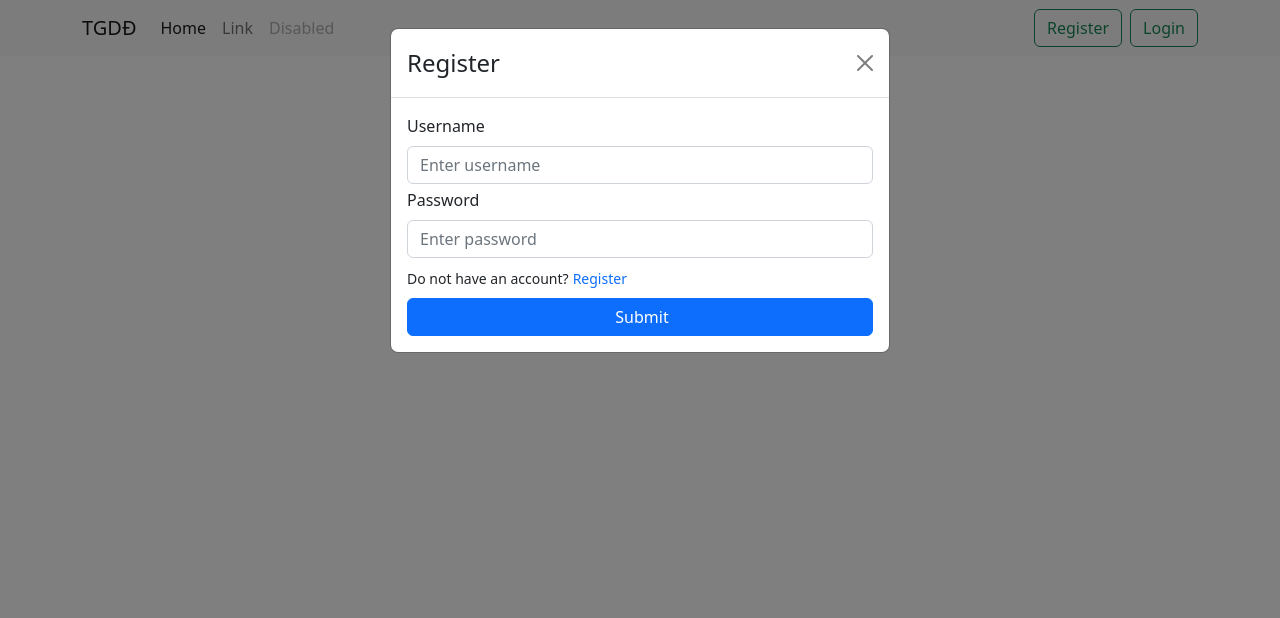
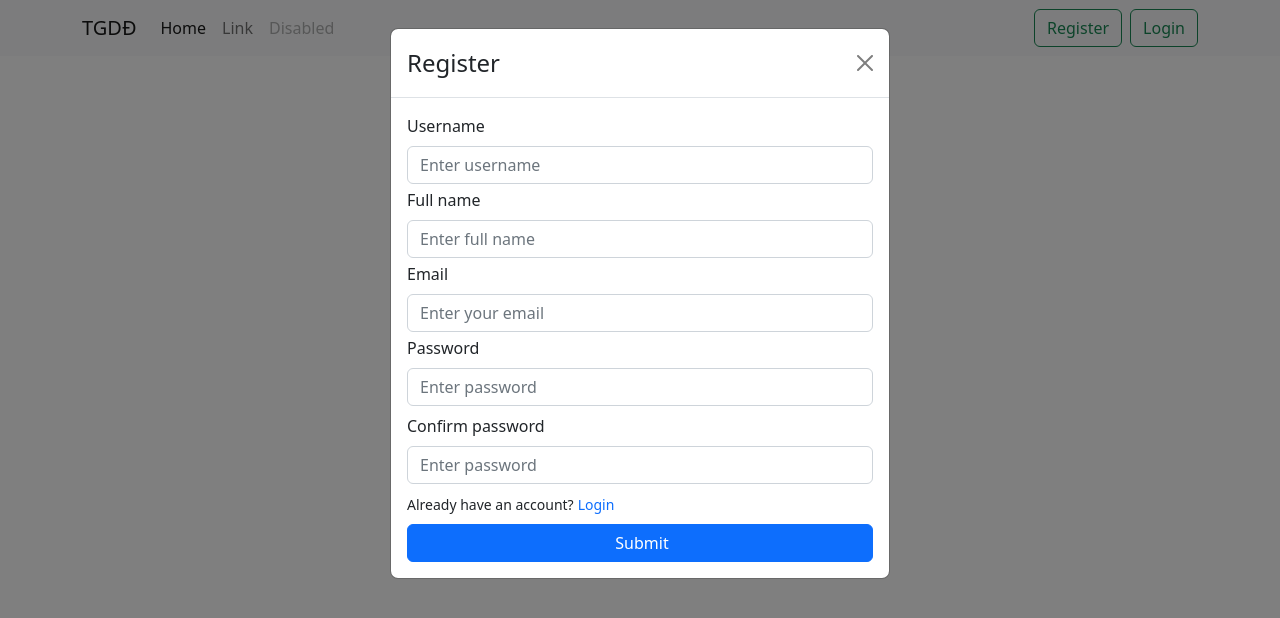
Before and after one commit to ducanhit1997/mern-stack, a Next.js app in the folder client/: page / in a window 1280 px wide. Both pictures are taken after a click on the button "Register". Shown: the top 618 px of the page. Built offline with nearby package versions, Linux system fonts and the light colour scheme.

Commit message:
define form login/register

```diff
--- a/client/src/components/modals/auth.tsx
+++ /dev/null
@@ -1,80 +0,0 @@
-import { FC, useEffect, useState } from "react"
-import Modal from "react-bootstrap/Modal"
-import { LOGIN } from "@/const"
-import Form from 'react-bootstrap/Form'
-import { useForm } from 'react-hook-form'
-import isUndefined from 'lodash/isUndefined'
-import styles from "./auth.module.scss";
-import ButtonLoading from "../buttons/loading"
-
-type ModalAuthProps = {
-  show: boolean
-  handleClose: () => void
-  typeModal: string | undefined
-};
-
-type DataSubmitLogin = {
-  username: string
-  password: string
-}
-
-const ModalAuth: FC<ModalAuthProps> = (props) => {
-  const { show, handleClose, typeModal } = props
-  const { register, handleSubmit, reset, formState: { errors } } = useForm<DataSubmitLogin>()
-  const [loading, setLoading] = useState<boolean>(false)
-
-
-  const onSubmit = (data: DataSubmitLogin) => {
-    setLoading(true)
-    // set time out to loading ^^
-    setTimeout(() => {
-      console.log(data)
-      setLoading(false)
-    }, 2000)
-  }
-
-  useEffect(() => {
-    if (show) reset()
-  }, [reset, show])
-
-  return (
-    <Modal show={show} onHide={handleClose}>
-      <Modal.Header closeButton>
-        <Modal.Title className="text-center">{typeModal === LOGIN ? "Login" : "Register"}</Modal.Title>
-      </Modal.Header>
-      <Modal.Body>
-        <Form onSubmit={handleSubmit(onSubmit)}>
-          <Form.Group className="mb-1">
-            <Form.Label>Username</Form.Label>
-            <Form.Control
-              isInvalid={!isUndefined(errors.username)}
-              type="username"
-              placeholder="Enter username"
-              {...register("username", { required: true, maxLength: 20 })}
-            />
-            {errors.username && <Form.Control.Feedback type="invalid">Username is required</Form.Control.Feedback>}
-          </Form.Group>
-          <Form.Group className="mb-2">
-            <Form.Label>Password</Form.Label>
-            <Form.Control
-              type="password"
-              isInvalid={!isUndefined(errors.password)}
-              placeholder="Enter password"
-              {...register("password", { required: true, maxLength: 20 })}
-            />
-            {errors.password && <Form.Control.Feedback type="invalid">Password is required </Form.Control.Feedback>}
-          </Form.Group>
-          <Form.Group className="mb-2">
-            <small>Do not have an account?</small>
-            <small className={`text-primary ms-1 ${styles.textRegister}`}>Register</small>
-          </Form.Group>
-          <ButtonLoading
-            loading={loading}
-            className="w-100"
-          />
-        </Form>
-      </Modal.Body>
-    </Modal>
-  );
-};
-export default ModalAuth
--- /dev/null
+++ b/client/src/components/modals/auth/index.tsx
@@ -0,0 +1,74 @@
+import { FC, useEffect, useState } from "react"
+import Modal from "react-bootstrap/Modal"
+import { LOGIN, REGISTER } from "@/const"
+import Form from "react-bootstrap/Form"
+import { useForm } from "react-hook-form"
+import ButtonLoading from "@/components/buttons/loading"
+import LoginForm from "./loginForm"
+import RegisterForm from "./registerForm"
+
+type ModalAuthProps = {
+  show: boolean;
+  handleClose: () => void;
+  typeModal: string | undefined;
+  setTypeModal: () => void;
+};
+
+type DataSubmitLogin = {
+  username: string;
+  password: string;
+};
+
+const ModalAuth: FC<ModalAuthProps> = (props) => {
+  const { show, handleClose, typeModal, setTypeModal } = props
+  const {
+    register,
+    handleSubmit,
+    reset,
+    formState: { errors },
+  } = useForm<DataSubmitLogin>();
+  const [loading, setLoading] = useState<boolean>(false)
+
+  const onSubmit = (data: DataSubmitLogin) => {
+    setLoading(true);
+    // set time out to loading ^^
+    setTimeout(() => {
+      console.log(data);
+      console.log(typeModal);
+      setLoading(false);
+    }, 2000);
+  };
+
+  useEffect(() => {
+    if (show) reset();
+  }, [reset, show, typeModal]);
+
+  return (
+    <Modal show={show} onHide={handleClose}>
+      <Modal.Header closeButton>
+        <Modal.Title className="text-center">
+          {typeModal === LOGIN ? "Login" : "Register"}
+        </Modal.Title>
+      </Modal.Header>
+      <Modal.Body>
+        <Form onSubmit={handleSubmit(onSubmit)}>
+          {typeModal === LOGIN ?
+            <LoginForm
+              errors={errors}
+              register={register}
+              setTypeModal={setTypeModal}
+            />
+            :
+            <RegisterForm
+              errors={errors}
+              register={register}
+              setTypeModal={setTypeModal}
+            />
+          }
+          <ButtonLoading loading={loading} className="w-100" />
+        </Form>
+      </Modal.Body>
+    </Modal>
+  );
+};
+export default ModalAuth;
--- /dev/null
+++ b/client/src/components/modals/auth/loginForm.tsx
@@ -0,0 +1,58 @@
+import { FC } from "react"
+import Form from "react-bootstrap/Form"
+import isUndefined from "lodash/isUndefined"
+import styles from "./auth.module.scss"
+import { REGISTER } from "@/const"
+
+type LoginFormProps = {
+  errors: any,
+  register: any,
+  setTypeModal: (type: string) => void
+}
+
+const LoginForm: FC<LoginFormProps> = (props) => {
+  const { errors, register, setTypeModal } = props
+  return (
+    <>
+      <Form.Group className="mb-1">
+        <Form.Label>Username</Form.Label>
+        <Form.Control
+          isInvalid={!isUndefined(errors.username)}
+          type="username"
+          placeholder="Enter username"
+          {...register("username", { required: true, maxLength: 20 })}
+        />
+        {errors.username && (
+          <Form.Control.Feedback type="invalid">
+            Username is required
+          </Form.Control.Feedback>
+        )}
+      </Form.Group>
+      <Form.Group className="mb-2">
+        <Form.Label>Password</Form.Label>
+        <Form.Control
+          type="password"
+          isInvalid={!isUndefined(errors.password)}
+          placeholder="Enter password"
+          {...register("password", { required: true, maxLength: 20 })}
+        />
+        {errors.password && (
+          <Form.Control.Feedback type="invalid">
+            Password is required{" "}
+          </Form.Control.Feedback>
+        )}
+      </Form.Group>
+      <Form.Group className="mb-2">
+        <small>Do not have an account?</small>
+        <small
+          className={`text-primary ms-1 ${styles.textRegister}`}
+          onClick={() => setTypeModal(REGISTER)}
+        >
+          Register
+        </small>
+      </Form.Group>
+    </>
+  );
+};
+
+export default LoginForm
--- /dev/null
+++ b/client/src/components/modals/auth/registerForm.tsx
@@ -0,0 +1,100 @@
+import { FC } from "react"
+import Form from "react-bootstrap/Form"
+import isUndefined from "lodash/isUndefined"
+import styles from "./auth.module.scss"
+import { LOGIN } from "@/const"
+
+type RegisterFormProps = {
+  errors: any;
+  register: any;
+  setTypeModal: (type: string) => void;
+};
+
+const RegisterForm: FC<RegisterFormProps> = (props) => {
+  const { errors, register, setTypeModal } = props;
+  return (
+    <>
+      <Form.Group className="mb-1">
+        <Form.Label>Username</Form.Label>
+        <Form.Control
+          isInvalid={!isUndefined(errors.username)}
+          type="text"
+          placeholder="Enter username"
+          {...register("username", { required: true, maxLength: 20 })}
+        />
+        {errors.username && (
+          <Form.Control.Feedback type="invalid">
+            Username is required
+          </Form.Control.Feedback>
+        )}
+      </Form.Group>
+      <Form.Group className="mb-1">
+        <Form.Label>Full name</Form.Label>
+        <Form.Control
+          isInvalid={!isUndefined(errors.fullname)}
+          type="text"
+          placeholder="Enter full name"
+          {...register("fullname", { required: true, maxLength: 20 })}
+        />
+        {errors.fullname && (
+          <Form.Control.Feedback type="invalid">
+            Fullname is required
+          </Form.Control.Feedback>
+        )}
+      </Form.Group>
+      <Form.Group className="mb-1">
+        <Form.Label>Email</Form.Label>
+        <Form.Control
+          isInvalid={!isUndefined(errors.email)}
+          type="text"
+          placeholder="Enter your email"
+          {...register("email", { required: true, maxLength: 20 })}
+        />
+        {errors.email && (
+          <Form.Control.Feedback type="invalid">
+            Email is required
+          </Form.Control.Feedback>
+        )}
+      </Form.Group>
+      <Form.Group className="mb-2">
+        <Form.Label>Password</Form.Label>
+        <Form.Control
+          type="password"
+          isInvalid={!isUndefined(errors.password)}
+          placeholder="Enter password"
+          {...register("password", { required: true, maxLength: 20 })}
+        />
+        {errors.password && (
+          <Form.Control.Feedback type="invalid">
+            Password is required{" "}
+          </Form.Control.Feedback>
+        )}
+      </Form.Group>
+      <Form.Group className="mb-2">
+        <Form.Label>Confirm password</Form.Label>
+        <Form.Control
+          type="confirmPassword"
+          isInvalid={!isUndefined(errors.confirmPassword)}
+          placeholder="Enter password"
+          {...register("confirmPassword", { required: true, maxLength: 20 })}
+        />
+        {errors.confirmPassword && (
+          <Form.Control.Feedback type="invalid">
+            Confirm password is required{" "}
+          </Form.Control.Feedback>
+        )}
+      </Form.Group>
+      <Form.Group className="mb-2">
+        <small>Already have an account?</small>
+        <small
+          className={`text-primary ms-1 ${styles.textRegister}`}
+          onClick={() => setTypeModal(LOGIN)}
+        >
+          Login
+        </small>
+      </Form.Group>
+    </>
+  );
+};
+
+export default RegisterForm;
--- a/client/src/components/pageLayout.tsx
+++ b/client/src/components/pageLayout.tsx
@@ -1,10 +1,11 @@
 import { createContext, useContext, FC, ReactNode } from "react"
 
-export const PageContext = createContext({})
+export const PageContext = createContext<object | undefined>(undefined)
+
 export const usePageContext = () => useContext(PageContext)
 
 type PageLayoutProps = {
-  context: object
+  context?: object
   children: ReactNode,
   noContainer?: boolean
 };
--- a/client/src/pages/index.tsx
+++ b/client/src/pages/index.tsx
@@ -55,7 +55,7 @@ export default function Home() {
         </div>
       </nav>
 
-      <ModalAuth show={openModalAuth} handleClose={() => setOpenModalAuth(false)} typeModal={typeModal} />
+      <ModalAuth show={openModalAuth} handleClose={() => setOpenModalAuth(false)} typeModal={typeModal} setTypeModal={setTypeModal} />
     </PageLayout>
   );
 }
```
Also changed, not shown: client/src/components/modals/auth/auth.module.scss (renamed from client/src/components/modals/auth.module.scss).
